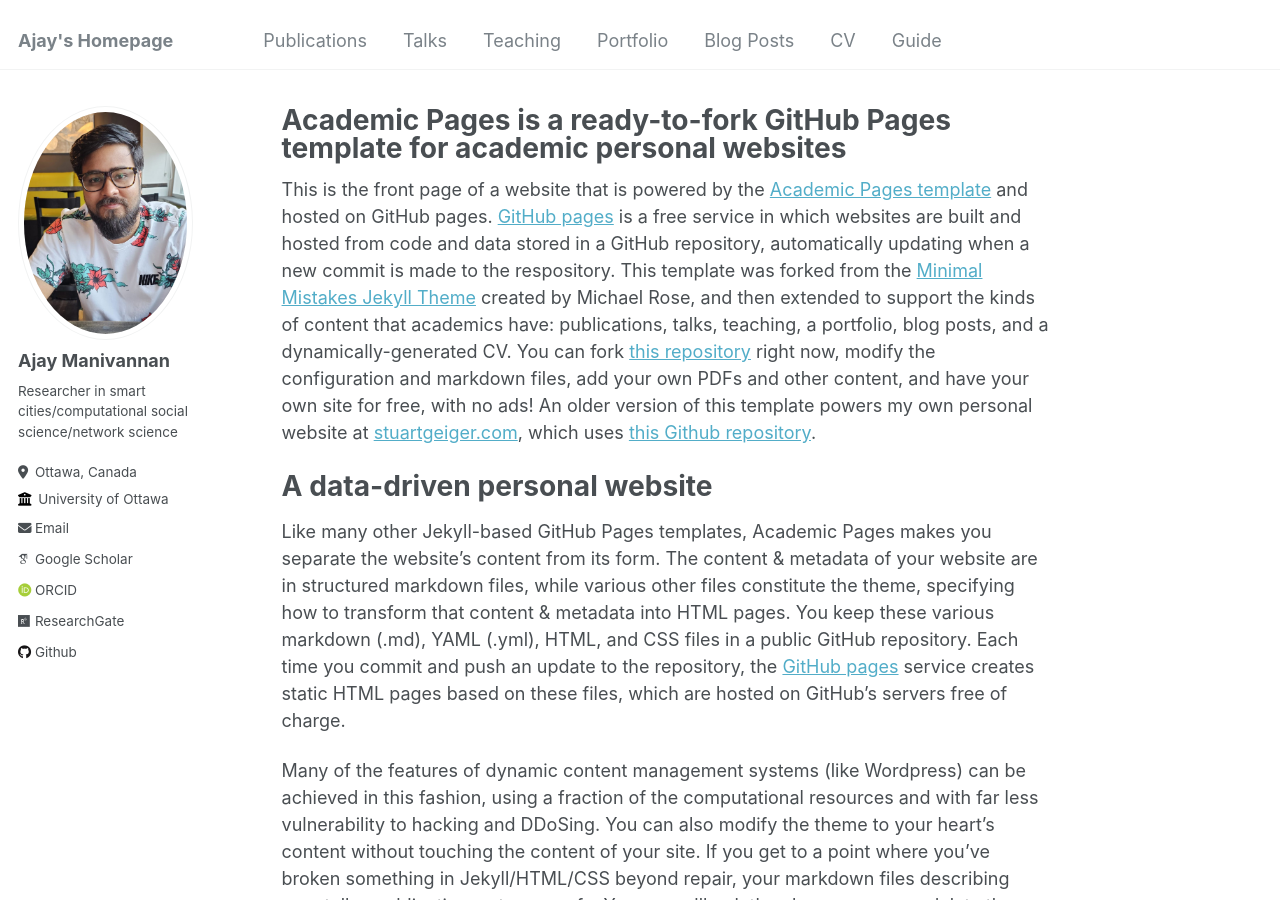
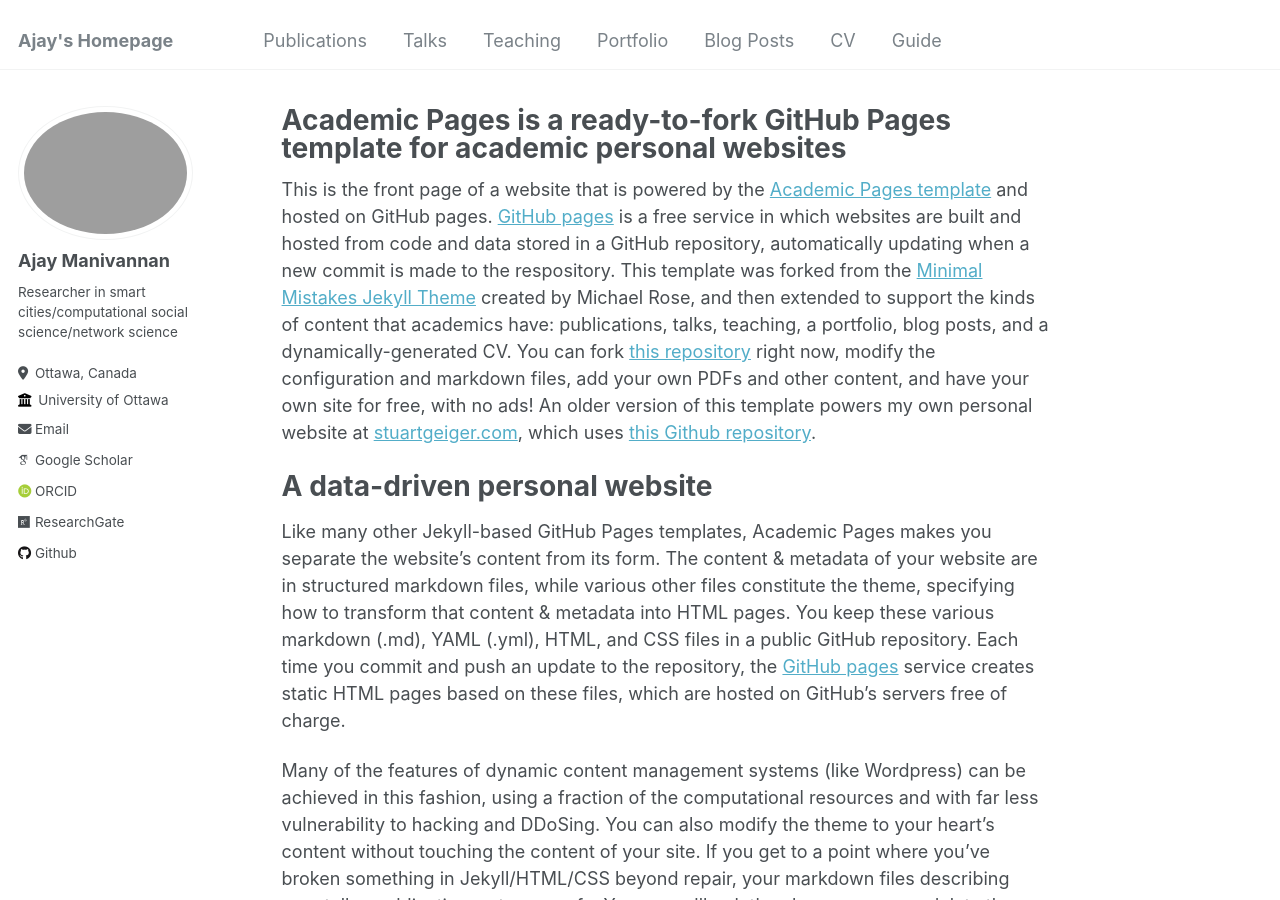
Before and after one commit to ajaymanivannan/ajaymanivannan.github.io, a Jekyll site: the page built from _pages/about.md, in a window 1280 px wide and 900 px high. Built offline with Jekyll 4.4.1, drawn with Linux system fonts in a browser that asks for light colours; some web fonts are replaced.

Commit message:
Update _config.yml

```diff
--- a/_config.yml
+++ b/_config.yml
@@ -13,7 +13,7 @@
 name                     : &name "Ajaykumar (Ajay) Manivannan"
 description              : &description "personal description"
 url                      : https://ajaymanivannan.github.io # the base hostname & protocol for your site e.g. "https://mmistakes.github.io"
-baseurl                  : "/home" # the subpath of your site, e.g. "/blog"
+baseurl                  : # the subpath of your site, e.g. "/blog"
 repository               : "ajaymanivannan/ajaymanivannan.github.io"
 
 # Site Author - The following control what appear as part of the author content on the side bar.
@@ -21,7 +21,7 @@
 #               Additional customization can be done by editing /_includes/author-profile.html
 author:
   # Biographic information
-  avatar           : "profile.jpeg"
+  avatar           : "profile.png"
   name             : "Ajay Manivannan"
   pronouns         : # example: "she/her"
   bio              : "Researcher in smart cities/computational social science/network science"
```
